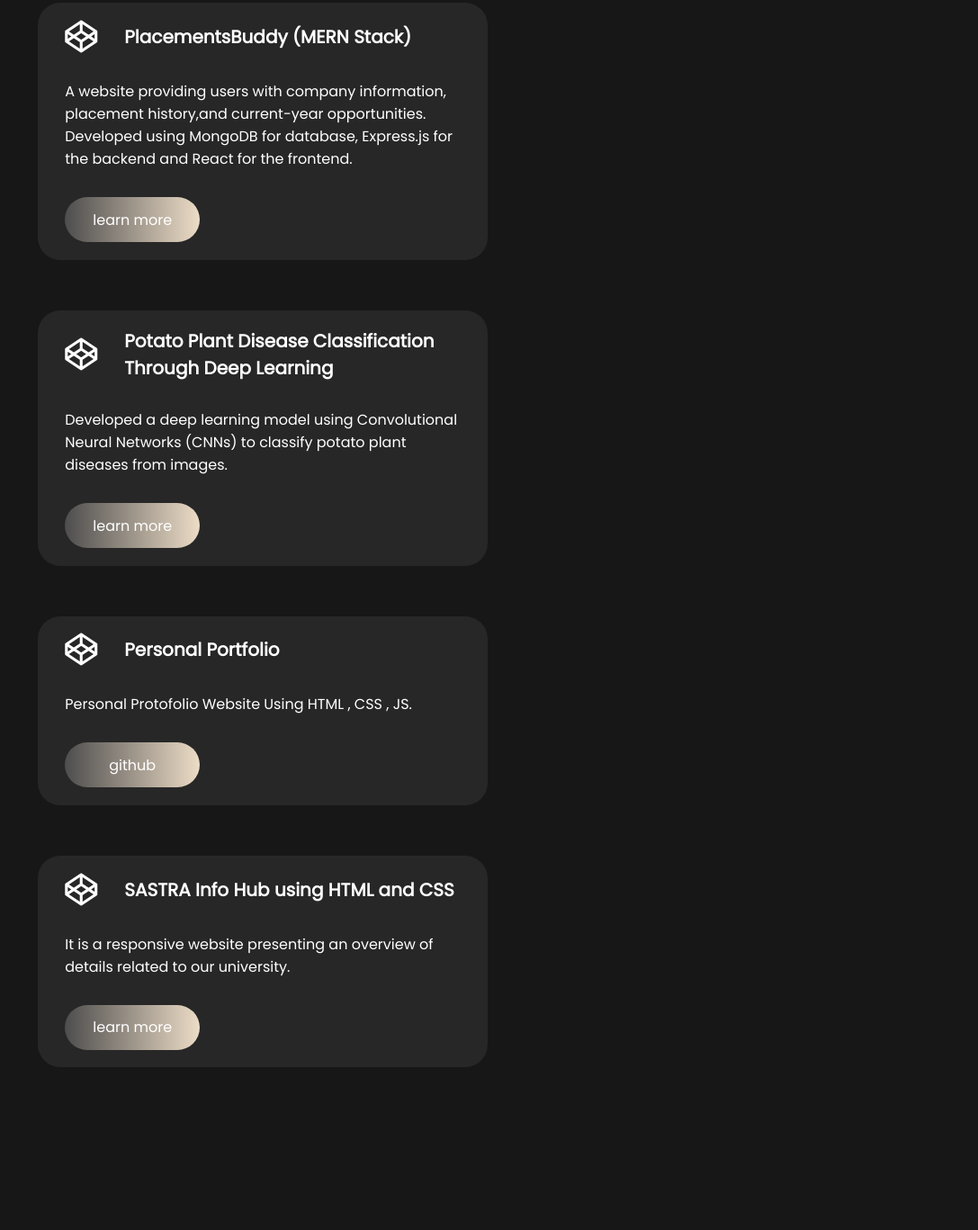
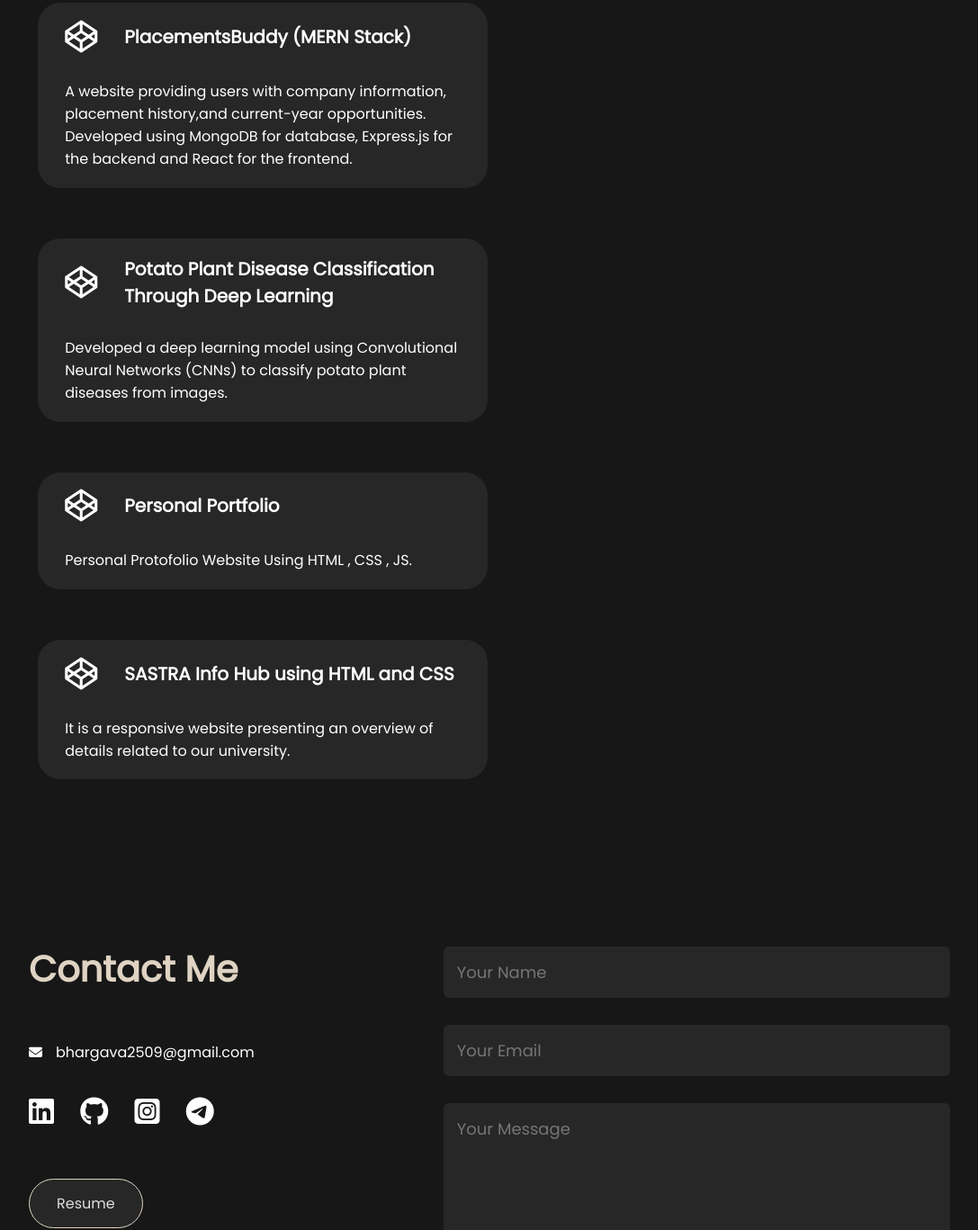
Before and after one commit to bhargavvv18/Personal-portfolio, a plain HTML site: page index.html in a window 1280 px wide. Shown: the part 1565-2932 px from the top of the page at 90% size, without its empty margins (96-1183 px from the left). Drawn offline with Linux system fonts and the light colour scheme.

Commit message:
second commit

```diff
--- a/index.html
+++ b/index.html
@@ -125,7 +125,7 @@
                                     <h2 class="project-header">PlacementsBuddy (MERN Stack) </h2>
                                 </div>
                                 <p class="project-text">A website providing users with company information, placement history,and current-year opportunities. Developed using MongoDB for database, Express.js for the backend and React for the frontend.</p>
-                                <a class="project-button" href="#"> <div>learn more</div></a>
+
                             </div>
                         </div>
                     </div>
@@ -138,7 +138,7 @@
                                 <h2 class="project-header">Potato Plant Disease Classification Through Deep Learning</h2>
                                 </div>
                                 <p class="project-text">Developed a deep learning model using Convolutional Neural Networks (CNNs) to classify potato plant diseases from images.</p>
-                                <a class="project-button" href="https://drive.google.com/drive/folders/1F32CKogNv_X9IN2ANVZ8KxMvrwNQT8ll?usp=drive_link" target=”_blank”> <div>learn more</div></a>
+
                             </div>
                         </div>
                     </div>
@@ -152,7 +152,7 @@
                                 </div>
 
                                 <p class="project-text">Personal Protofolio Website Using HTML , CSS , JS.</p>
-                                <a class="project-button" href="#"> <div>github</div></a>
+
                             </div>
                         </div>
                     </div>
@@ -164,7 +164,6 @@
                                 <h2 class="project-header">SASTRA Info Hub using HTML and CSS</h2>
                                 </div>
                                 <p class="project-text">It is a responsive website presenting an overview of details related to our university.</p>
-                                <a class="project-button" href="https://github.com/bhaskaradabala/VANET-BASED-ON-AODV-AND-DSDV-PROTOCOLS-USING-SUMO-AND-NS2" target=”_blank”> <div>learn more</div></a>
                             </div>
                         </div>
                     </div>
```
